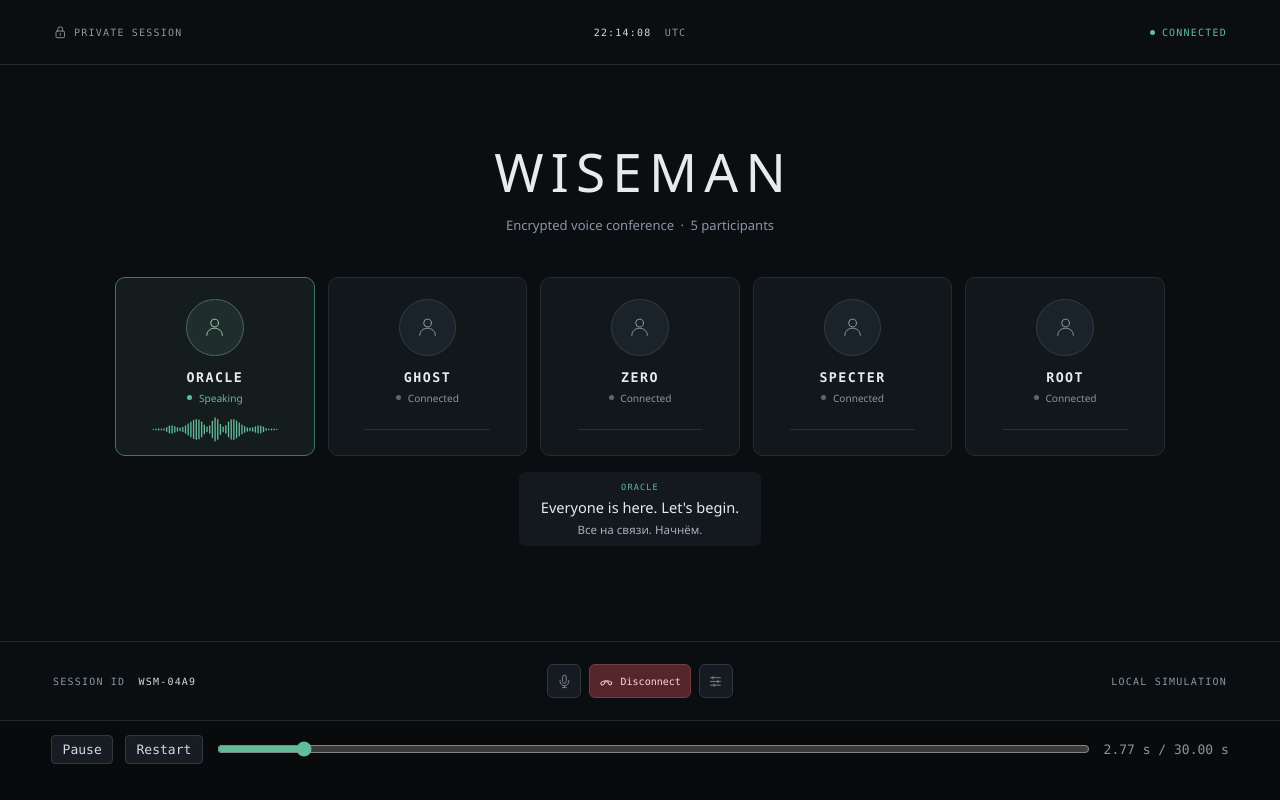
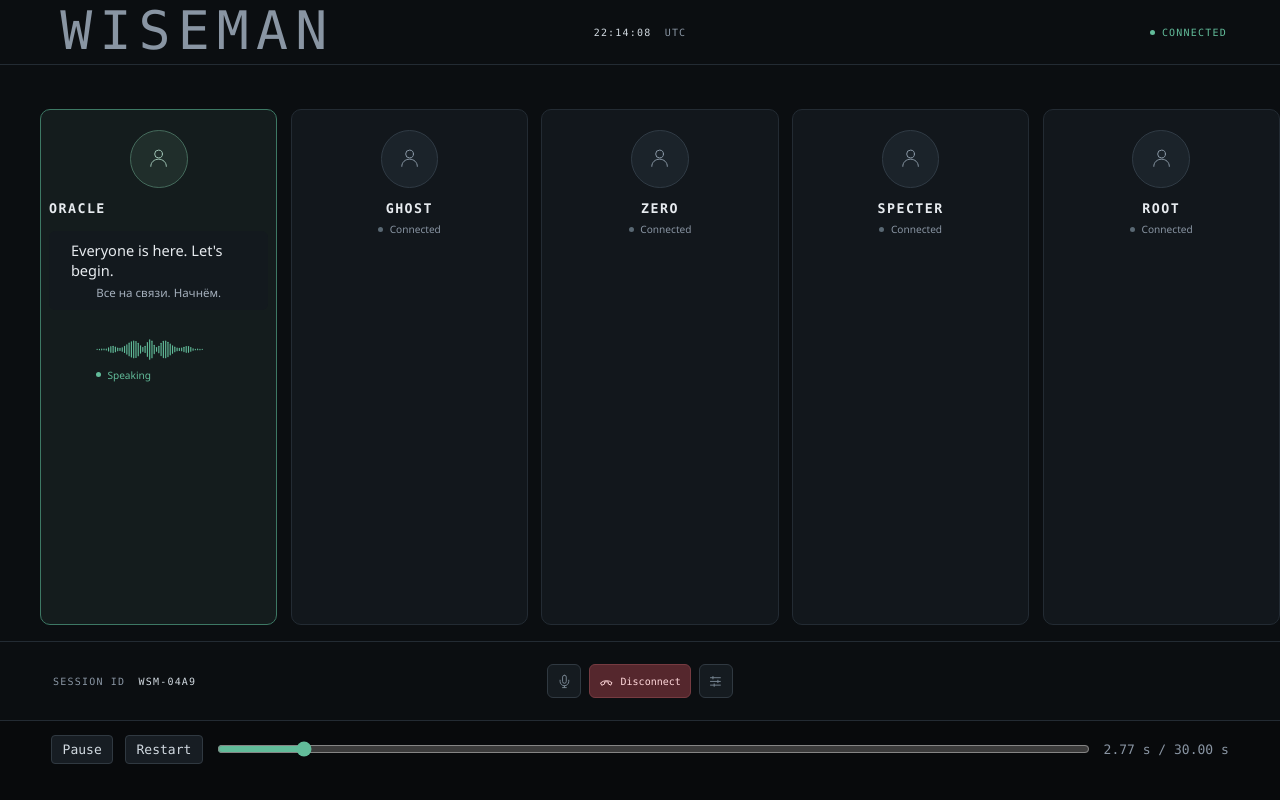
Before and after one commit to mila411/wiseman, a React (Vite) app: page / in a window 1280 px wide. Both pictures are taken after a click on the button "Restart". Built offline with nearby package versions, Linux system fonts and the light colour scheme.

Commit message:
Integrate captions into the vertical conference roster

```diff
--- a/src/main.tsx
+++ b/src/main.tsx
@@ -4,11 +4,10 @@ import { scenario } from './timeline'
 import { waveformBars } from './waveform'
 import './style.css'
 
-type IconName = 'lock' | 'mic' | 'phone' | 'settings'
+type IconName = 'mic' | 'phone' | 'settings'
 
 function Icon({ name }: { name: IconName }) {
   const paths: Record<IconName, React.ReactNode> = {
-    lock: <><rect x="5" y="10" width="14" height="11" rx="2"/><path d="M8 10V7a4 4 0 1 1 8 0v3m-4 4v3"/></>,
     mic: <><rect x="9" y="2" width="6" height="13" rx="3"/><path d="M5 10v2a7 7 0 0 0 14 0v-2m-7 9v3m-3 0h6"/></>,
     phone: <path d="M3 14a14 14 0 0 1 18 0l-2 4-4-2v-3a10 10 0 0 0-6 0v3l-4 2z"/>,
     settings: <><path d="M4 6h16M4 12h16M4 18h16"/><path d="M8 4v4m8 2v4m-6 2v4"/></>,
@@ -25,41 +24,36 @@ function Avatar() {
 type Frame = ReturnType<typeof frameAt>
 
 function Participant({ participant }: { participant: Frame['participants'][number] }) {
-  const { name, connected, waveform } = participant
-  return <article className={waveform ? 'participant speaking' : 'participant'}>
+  const { name, connected, waveform, caption } = participant
+  return <li className={waveform ? 'participant speaking' : 'participant'}>
     <Avatar />
-    <h2>{name}</h2>
-    <div className="participant-status"><i />{waveform ? 'Speaking' : connected ? 'Connected' : 'Disconnected'}</div>
-    <svg className="waveform" viewBox={`0 0 ${waveformBars * 4} 40`} aria-hidden="true">
-      {waveform
-        ? waveform.map((height, index) => <rect key={index} x={index * 4 + 1} y={(40 - height) / 2} width="2" height={height} rx="1"/>)
-        : <path d={`M1 20H${waveformBars * 4 - 1}`}/>}
-    </svg>
-  </article>
+    <div className="participant-details">
+      <h2>{name}</h2>
+      {caption && <p className="caption">
+        <span lang="en">{caption.en}</span>
+        {caption.ru && <span className="caption-secondary" lang="ru">{caption.ru}</span>}
+        {caption.jaPronunciation && <span className="caption-secondary" lang="ja">{caption.jaPronunciation}</span>}
+      </p>}
+    </div>
+    <div className="participant-signal">
+      {waveform && <svg className="waveform" viewBox={`0 0 ${waveformBars * 4} 40`} aria-hidden="true">
+        {waveform.map((height, index) => <rect key={index} x={index * 4 + 1} y={(40 - height) / 2} width="2" height={height} rx="1"/>)}
+      </svg>}
+      <span className="participant-status"><i />{waveform ? 'Speaking' : connected ? 'Connected' : 'Disconnected'}</span>
+    </div>
+  </li>
 }
 
 function Conference({ frame, disconnect }: { frame: Frame; disconnect: () => void }) {
-  const speaker = frame.participants.find(participant => participant.caption)
-  const caption = speaker?.caption
   return <main className="conference" style={{ aspectRatio: `${captureSize.width} / ${captureSize.height}` }}>
     <header className="top">
-      <div className="private"><Icon name="lock"/> PRIVATE SESSION</div>
+      <h1>WISEMAN</h1>
       <div className="clock"><time dateTime={frame.utc}>{frame.utc.slice(11, 19)}</time> <span>UTC</span></div>
       <div className={frame.ended ? 'connection disconnected' : 'connection'}><i />{frame.ended ? 'DISCONNECTED' : 'CONNECTED'}</div>
     </header>
-    <section className="session" aria-labelledby="session-title">
-      <h1 id="session-title">WISEMAN</h1>
-      <p>Encrypted voice conference <span aria-hidden="true">·</span> {frame.participants.length} participants</p>
-      <div className="participants">{frame.participants.map(participant => <Participant key={participant.name} participant={participant}/>)}</div>
-      <div className="caption-slot">
-        {caption && <div className="caption">
-          <span className="caption-speaker">{speaker.name}</span>
-          <span className="caption-text" lang="en">{caption.en}</span>
-          {caption.ru && <span className="caption-secondary" lang="ru">{caption.ru}</span>}
-          {caption.jaPronunciation && <span className="caption-secondary" lang="ja">{caption.jaPronunciation}</span>}
-        </div>}
-      </div>
-    </section>
+    <ul className="participants" aria-label="Conference participants">
+      {frame.participants.map(participant => <Participant key={participant.name} participant={participant}/>)}
+    </ul>
     <footer className="bottom">
       <div className="session-id">SESSION ID <strong>{scenario.id}</strong></div>
       <div className="call-controls">
@@ -67,7 +61,6 @@ function Conference({ frame, disconnect }: { frame: Frame; disconnect: () => voi
         <button className="hangup" type="button" disabled={frame.ended} onClick={disconnect}><Icon name="phone"/> Disconnect</button>
         <button className="utility" type="button" disabled aria-label="Settings unavailable in prototype" title="Settings unavailable in prototype"><Icon name="settings"/></button>
       </div>
-      <div className="simulation">LOCAL SIMULATION</div>
     </footer>
   </main>
 }
```
